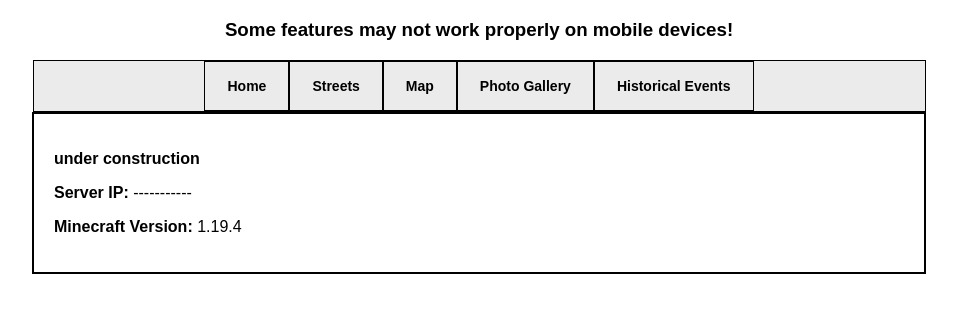
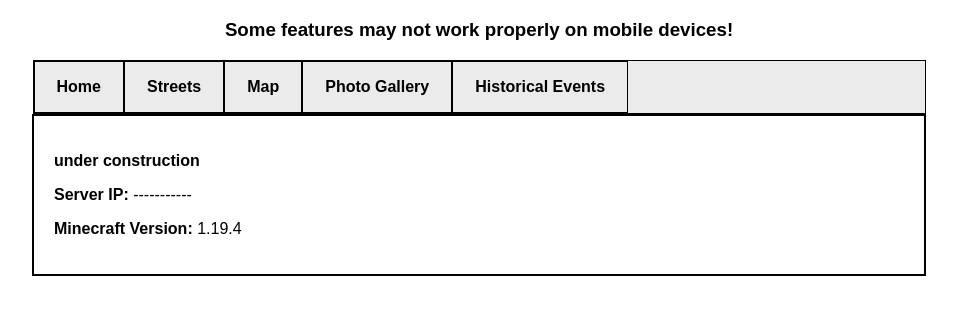
Before and after one commit to bedwras/SMP-Website, a plain HTML site: page index.html in a window 1280 px wide. Shown: the part 61-376 px from the top of the page, without its empty margins (161-1118 px from the left). Drawn offline with Linux system fonts and the light colour scheme.

Commit message:
navigation buttons now rearrange to fit different screen sizes

```diff
--- a/styles.css
+++ b/styles.css
@@ -20,13 +20,13 @@ html{
     background-color: #ffffff;
     overflow: hidden;
     font-weight: bold;
-    display: flex;
-    justify-content: center;
     border: 1px solid black;
     top: 0;
     background-color: #ecebeb;
     max-width: 891px;
     margin: 0 auto;
+    text-align: center;
+    object-fit: contain;
   }
 
 .nav a {
@@ -35,8 +35,9 @@ html{
     text-align: center;
     padding: 16px 22px;
     text-decoration: none;
-    font-size: 14px;
+
     border: 1px solid black;
+
   }
 
 .nav a:hover {
```
